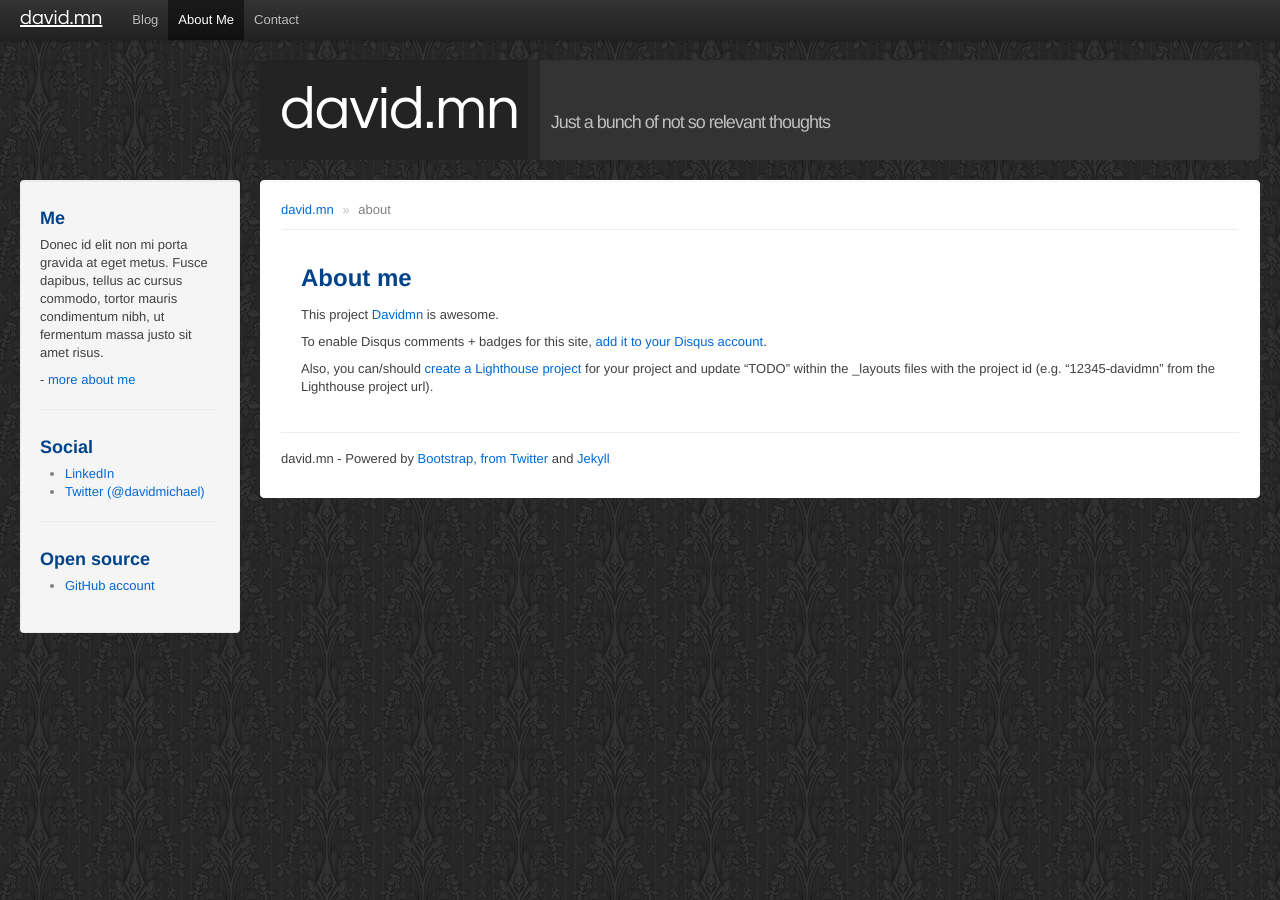
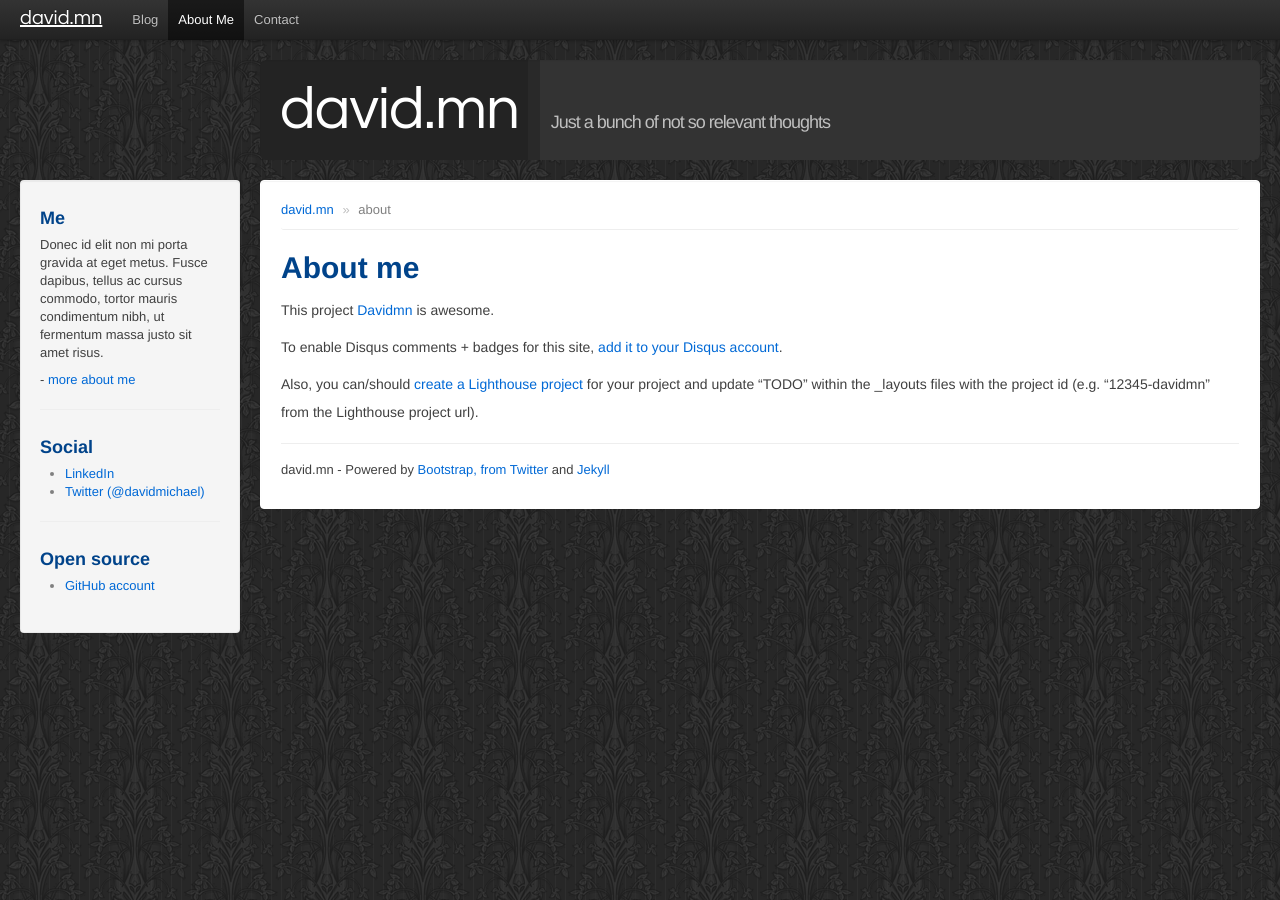
Before and after one commit to dmnelson/dmnelson.github.com, a Jekyll site: the page built from about.markdown, in a window 1280 px wide. Built offline with Jekyll 4.4.1, drawn with Linux system fonts in a browser that asks for light colours.

```diff
--- a/css/custom.css
+++ b/css/custom.css
@@ -50,12 +50,21 @@
     font-family: "Helvetica Neue", Helvetica, Arial, sans-serif;
 }
 .content-body {
-    padding:  10px 20px;
+    /*padding:  10px 20px;*/
+
+}
+.content-body p {
+    font-size: 14px;
+    line-height: 2em;
 }
 .content-body h2 {
+    font-size: 30px;
     margin-bottom: 10px;
 }
 
+.content-body h2 a {
+    display: block;
+}
 .content-body h2, .content-body h2 a, .sidebar h3{
     color: #00438a;
 }
--- a/index.html
+++ b/index.html
@@ -10,7 +10,7 @@
     <div class="span">
         <h2>
             <a href="{{ post.url }}">{{ post.title }}</a>
-            <small>@ {{ post.date | date_to_string }}</small>
+            <small>@ {{ post.date | date_to_long_string }}</small>
         </h2>
         {{ post.content}}
 
```
